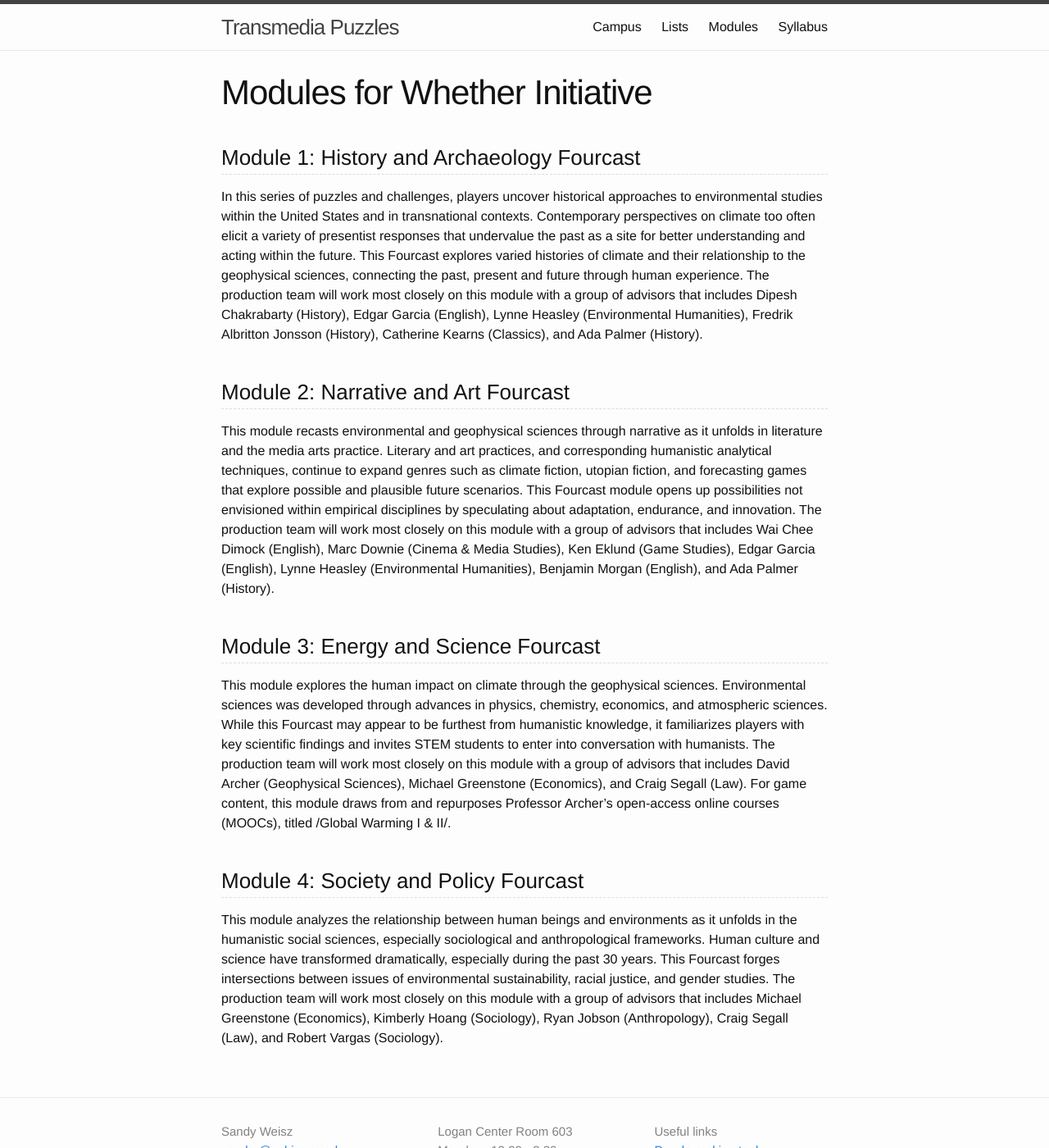
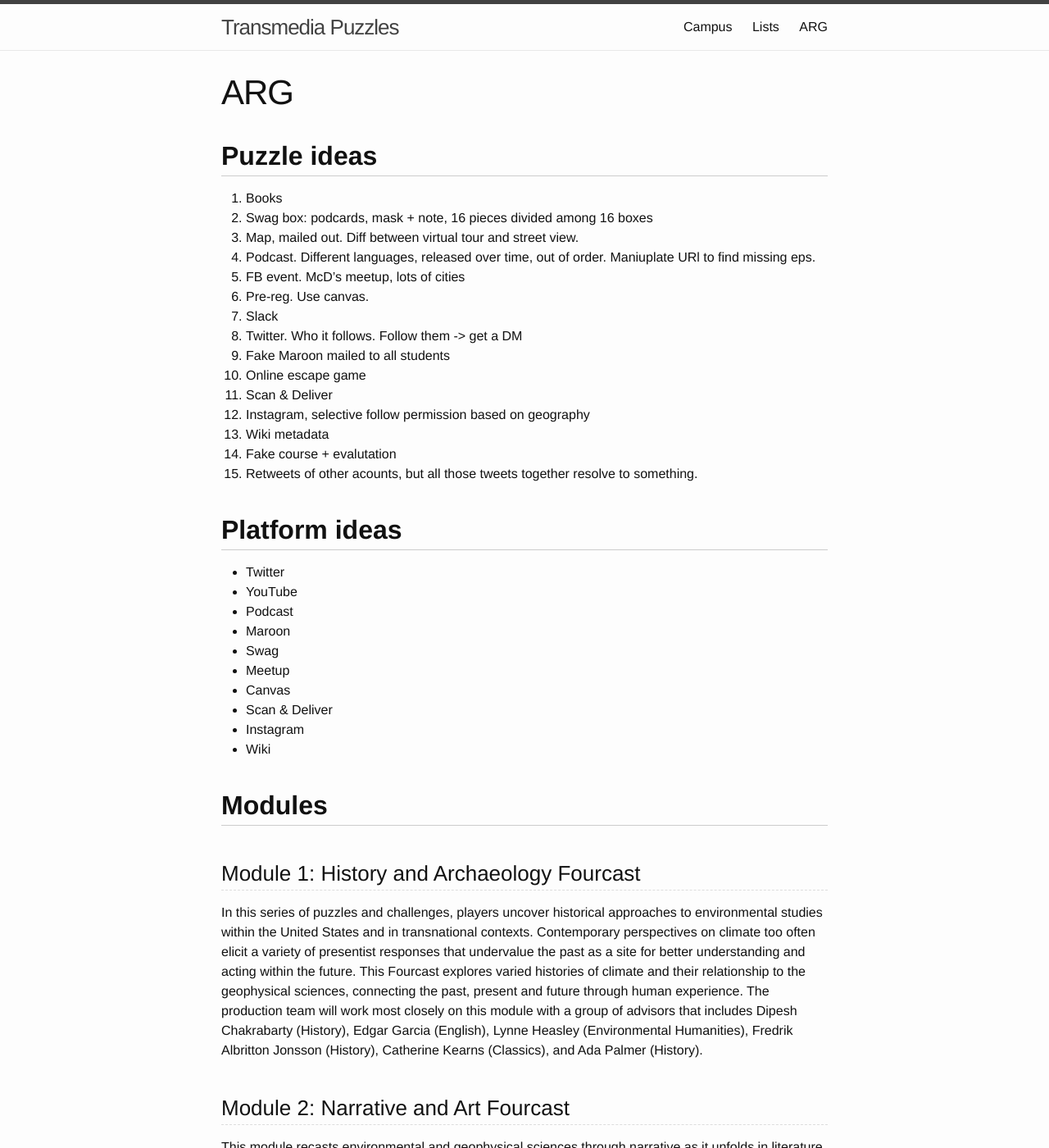
Before and after one commit to transmedia-puzzles/transmedia-puzzles.github.io, a Jekyll site: the page built from arg.md, in a window 1280 px wide and 1400 px high. Shown: the whole window at 82% size. Built offline with Jekyll 4.4.1, drawn with Linux system fonts in a browser that asks for light colours.

Commit message:
ARG stuff and class 5

```diff
--- a/modules.md
+++ b/arg.md
@@ -1,9 +1,43 @@
 ---
 layout: page
-title: Modules for Whether Initiative
-short: Modules
-permalink: /2018a/modules/
+title: ARG
+short: ARG
+permalink: /arg/
 ---
+
+## Puzzle ideas
+
+1. Books
+2. Swag box: podcards, mask + note, 16 pieces divided among 16 boxes
+3. Map, mailed out. Diff between virtual tour and street view.
+4. Podcast. Different languages, released over time, out of order. Maniuplate URl to find missing eps.
+5. FB event. McD's meetup, lots of cities
+6. Pre-reg. Use canvas.
+7. Slack
+8. Twitter. Who it follows. Follow them -> get a DM
+9. Fake Maroon mailed to all students
+10. Online escape game
+11. Scan & Deliver
+12. Instagram, selective follow permission based on geography
+13. Wiki metadata
+14. Fake course + evalutation
+15. Retweets of other acounts, but all those tweets together resolve to something.
+
+## Platform ideas
+
+* Twitter
+* YouTube
+* Podcast
+* Maroon
+* Swag
+* Meetup
+* Canvas
+* Scan & Deliver
+* Instagram
+* Wiki
+
+## Modules
+
 
 ### Module 1: History and Archaeology Fourcast
 
```
Also changed, not shown: _posts/2018-10-29-5.md (added, +39 -0 lines), syllabus.md (+1 -1 lines).
